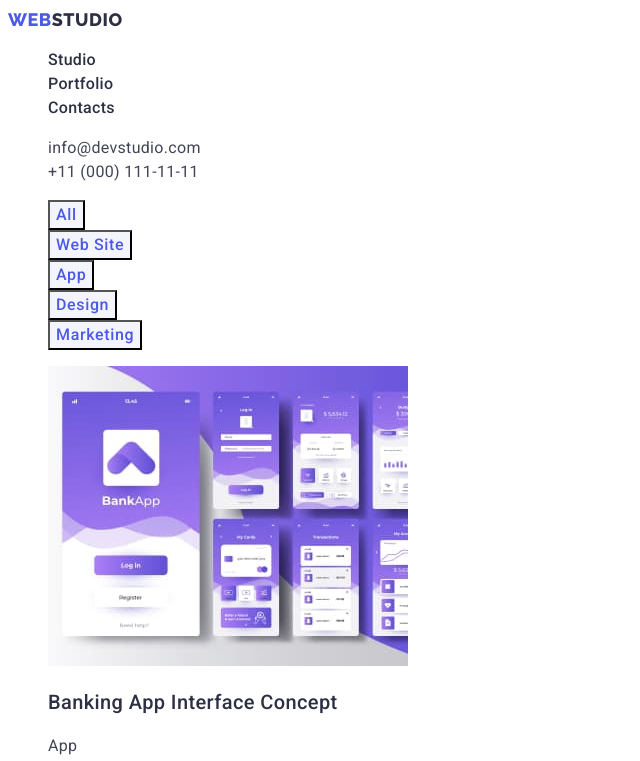
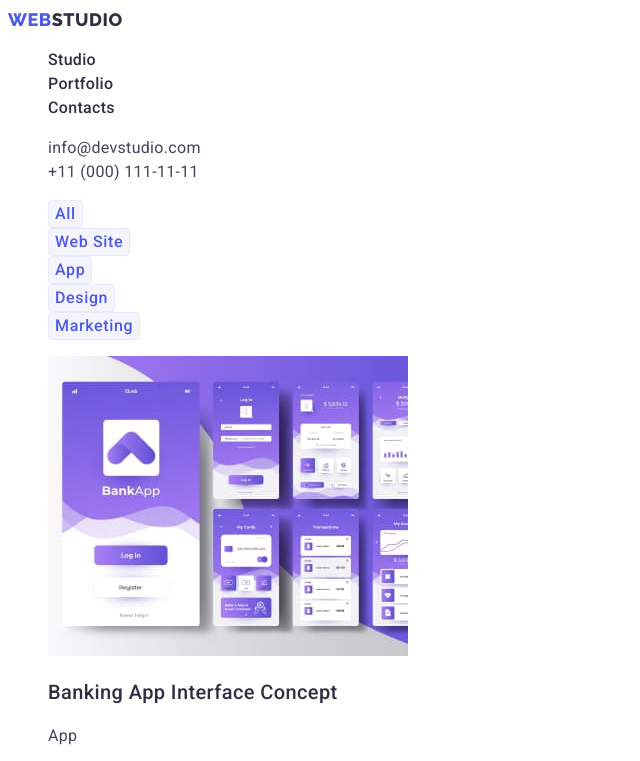
Before and after one commit to DemoUserUA/goit-markup-hw-02, a plain HTML site: page portfolio.html in a window 1280 px wide. Shown: the top 761 px of the page, without its empty margins (0-640 px from the left). Drawn offline with Linux system fonts and the light colour scheme.

Commit message:
final 2-hw

```diff
--- a/styles/styles.css
+++ b/styles/styles.css
@@ -196,6 +196,8 @@ letter-spacing: 0.04em;
 color: var(--accet-color);
 background: #F4F4FD;
 cursor: pointer;
+border: 1px solid #E7E9FC;
+border-radius: 4px;
 }
 
 .filters-button:hover,
```
Also changed, not shown: index.html (+0 -1 lines), portfolio.html (+0 -1 lines).
